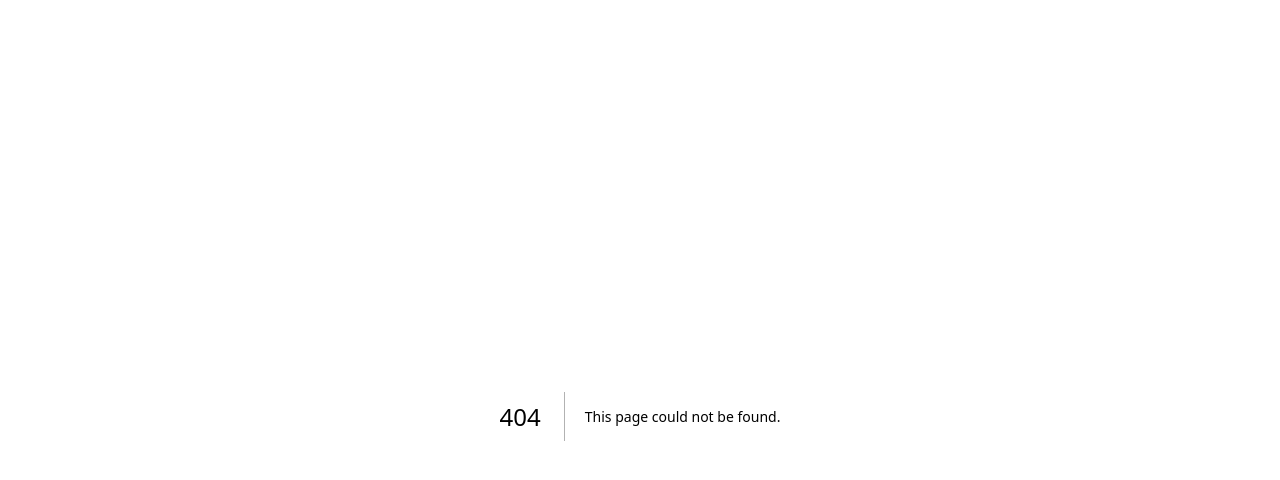
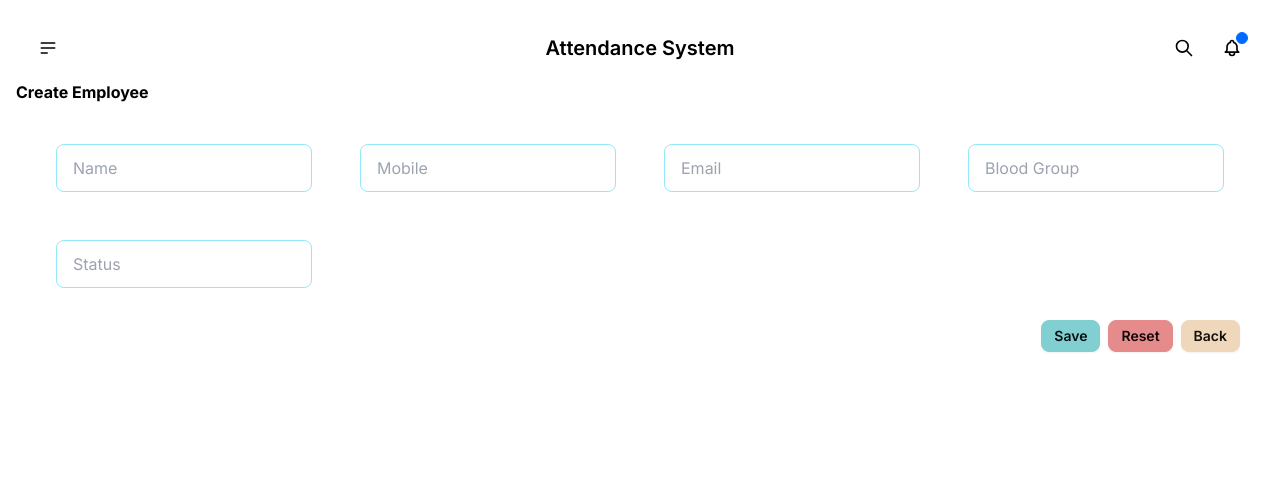
Before and after one commit to mbhossain/Attendance-System-NextJs-MongoDB, a Next.js app: page /features/user-create in a window 1280 px wide. Before the commit this address had no page. Shown: the top 480 px of the page. Built offline with nearby package versions, Linux system fonts and the light colour scheme.

Commit message:
employee cteate design

```diff
--- a/app/components/common/navbar/Navbar.tsx
+++ b/app/components/common/navbar/Navbar.tsx
@@ -11,8 +11,9 @@ const Navbar = () => {
                             <svg xmlns="http://www.w3.org/2000/svg" className="h-5 w-5" fill="none" viewBox="0 0 24 24" stroke="currentColor"><path strokeLinecap="round" strokeLinejoin="round" strokeWidth="2" d="M4 6h16M4 12h16M4 18h7" /></svg>
                         </div>
                         <ul tabIndex={0} className="menu menu-sm dropdown-content mt-3 z-[1] p-2 shadow bg-base-100 rounded-box w-52">
-                            <li><Link href="features/attendance-list">Attendance List</Link></li>
-                            <li><a>Portfolio</a></li>
+                            <li><Link href="/features/dashboard">Dashboard</Link></li>
+                            <li><Link href="/features/attendance-list">Attendance List</Link></li>
+                            <li><Link href="/features/user-list">Employee</Link></li>
                             <li><a>About</a></li>
                         </ul>
                     </div>
--- /dev/null
+++ b/app/features/attendance-create/page.tsx
@@ -0,0 +1,15 @@
+import Home from '@/app/page'
+import React from 'react'
+
+const attendanceCreate = () => {
+    return (
+        <>
+            <Home>
+                <div>AttendanceCreate</div>
+                <input type="text" placeholder="Type here" className="input input-bordered input-info w-full max-w-xs" />
+            </Home>
+        </>
+    )
+}
+
+export default attendanceCreate
--- a/app/features/attendance-list/page.tsx
+++ b/app/features/attendance-list/page.tsx
@@ -1,11 +1,13 @@
 import Navbar from '@/app/components/common/navbar/Navbar'
+import Home from '@/app/page'
 import React from 'react'
 
 const attendanceList = () => {
   return (
     <>
-      <Navbar />
-      <div>attendanceList</div>
+      <Home>
+        <div>attendanceList</div>
+      </Home>
     </>
   )
 }
--- /dev/null
+++ b/app/features/dashboard/page.tsx
@@ -0,0 +1,14 @@
+import Home from '@/app/page'
+import React from 'react'
+
+const Dashboard = () => {
+    return (
+        <>
+            <Home>
+                <div>Dashboard</div>
+            </Home>
+        </>
+    )
+}
+
+export default Dashboard
--- /dev/null
+++ b/app/features/user-create/page.tsx
@@ -0,0 +1,40 @@
+import Home from '@/app/page'
+import Link from 'next/link'
+import React from 'react'
+
+const employeeCreate = () => {
+    return (
+        <>
+            <Home>
+                <h4 className="text-md font-bold">Create Employee</h4>
+                <form className="p-6">
+                    <div className="grid grid-cols-1 sm:grid-cols-4 gap-4">
+                        <div className="p-4">
+                            <input type="text" placeholder="Name" className="input input-bordered input-info w-full" />
+                        </div>
+                        <div className="p-4">
+                            <input type="text" placeholder="Mobile" className="input input-bordered input-info w-full" />
+                        </div>
+                        <div className="p-4">
+                            <input type="text" placeholder="Email" className="input input-bordered input-info w-full" />
+                        </div>
+                        <div className="p-4">
+                            <input type="text" placeholder="Blood Group" className="input input-bordered input-info w-full" />
+                        </div>
+                        <div className="p-4">
+                            <input type="text" placeholder="Status" className="input input-bordered input-info w-full" />
+                        </div>
+                    </div>
+
+                    <div className="flex justify-end mt-4 gap-2">
+                        <button className="btn btn-success btn-sm">Save</button>
+                        <button className="btn btn-error btn-sm">Reset</button>
+                        <Link href="/features/user-list" className="btn btn-warning btn-sm">Back</Link>
+                    </div>
+                </form>
+            </Home>
+        </>
+    )
+}
+
+export default employeeCreate
--- /dev/null
+++ b/app/features/user-list/page.tsx
@@ -0,0 +1,53 @@
+import Home from '@/app/page';
+import Link from 'next/link';
+import React from 'react'
+
+interface User {
+    id: number;
+    name: string;
+    email: string;
+    phone: string;
+}
+
+const UserPage = async () => {
+    const res = await fetch('https://jsonplaceholder.typicode.com/users');
+    const users: User[] = await res.json();
+    return (
+        <>
+            <Home>
+                <div className="flex justify-between items-center mb-6">
+                    <h4 className="text-md font-bold">Employee List</h4>
+                    <Link href="/features/user-create" className="btn btn-primary btn-sm">Create</Link>
+                </div>
+                <table className='table table-bordered'>
+                    <thead>
+                        <tr>
+                            <th>SL No</th>
+                            <th>Image</th>
+                            <th>Name</th>
+                            <th>Mobile</th>
+                            <th>Email</th>
+                            <th>Blood Group</th>
+                            <th>Status</th>
+                            <th>Action</th>
+                        </tr>
+                    </thead>
+                    <tbody>
+                        {users.map(user => <tr key={user.id}>
+                            <td>{user.id}</td>
+                            <td></td>
+                            <td>{user.name}</td>
+                            <td>{user.phone}</td>
+                            <td>{user.email}</td>
+                            <td></td>
+                            <td></td>
+                            <td></td>
+                        </tr>)}
+                    </tbody>
+                </table>
+            </Home>
+        </>
+    )
+}
+
+export default UserPage
--- a/app/features/users/page.tsx
+++ /dev/null
@@ -1,33 +0,0 @@
-import React from 'react'
-
-interface User {
-    id: number;
-    name: string;
-    email: string;
-}
-
-const UserPage = async () => {
-    const res = await fetch('https://jsonplaceholder.typicode.com/users');
-    const users: User[] = await res.json();
-    return (
-        <>
-            <h1>Users</h1>
-            <table className='table table-bordered'>
-                <thead>
-                    <tr>
-                        <th>Name</th>
-                        <th>Email</th>
-                    </tr>
-                </thead>
-                <tbody>
-                    {users.map(user => <tr key={user.id}>
-                        <td>{user.name}</td>
-                        <td>{user.email}</td>
-                    </tr>)}
-                </tbody>
-            </table>
-        </>
-    )
-}
-
-export default UserPage
--- a/app/page.tsx
+++ b/app/page.tsx
@@ -1,9 +1,14 @@
 import Navbar from './components/common/navbar/Navbar';
 
-export default function Home() {
+interface LayoutProps {
+  children: React.ReactNode; // Define children as ReactNode
+}
+
+export default function Home({ children }: LayoutProps) {
   return (
     <main>
       <Navbar />
+      {children}
     </main>
   )
 }
```
